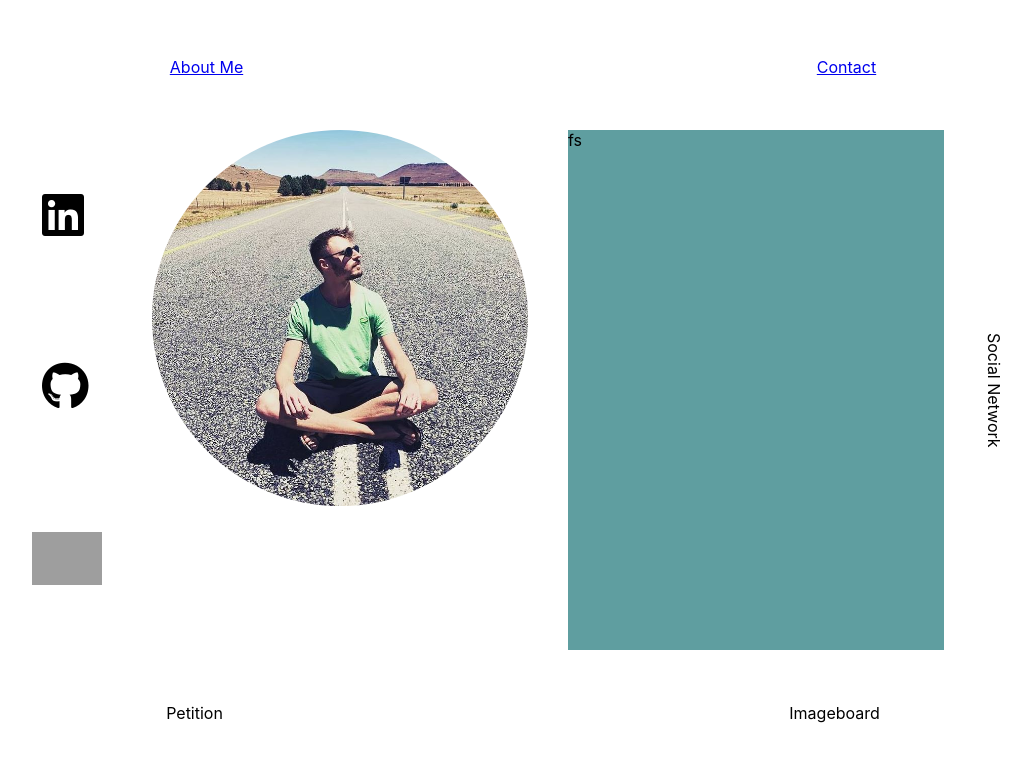
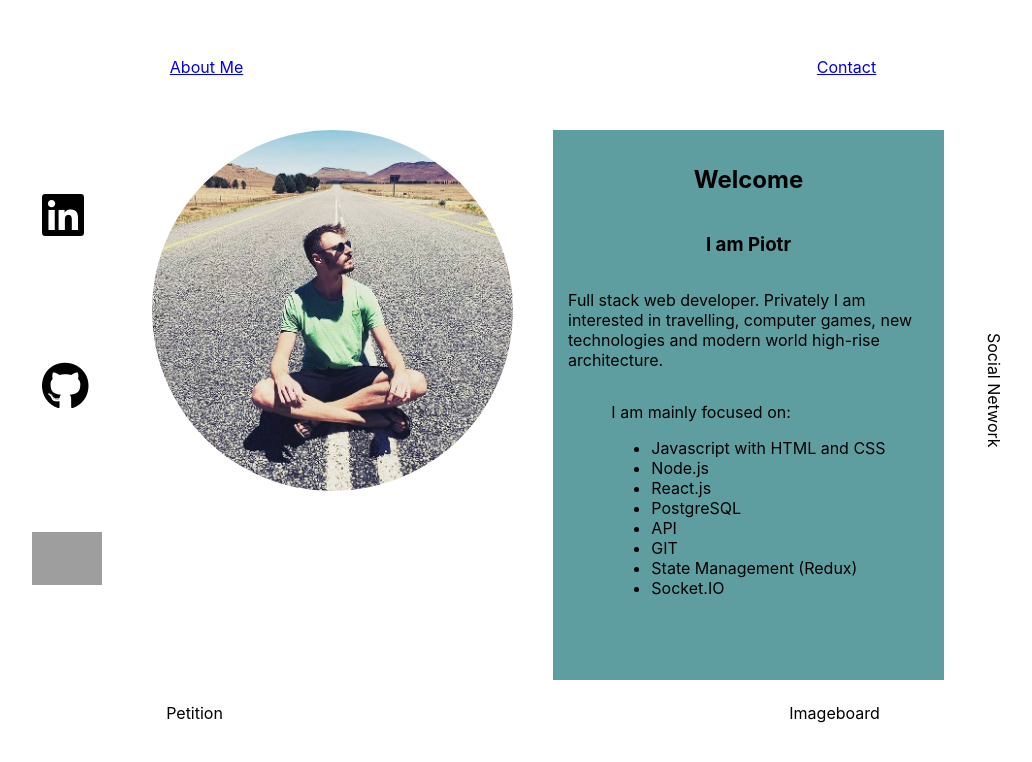
Before and after one commit to pyotreq-tech/portfolio, a React (Create React App) app: page / in a window 1280 px wide. Shown: the top 762 px of the page, without its empty margins (117-1149 px from the left). Built offline with nearby package versions, Linux system fonts and the light colour scheme; grey boxes are pictures that could not be loaded.

Commit message:
About Me component

```diff
--- a/src/AboutMe.js
+++ b/src/AboutMe.js
@@ -7,8 +7,36 @@ function AboutMe() {
                     style={{ borderRadius: "50%", maxWidth: "100%" }}
                 />
             </div>
-            <div className="half" style={{ backgroundColor: "CADETBLUE" }}>
-                fs
+            <div
+                className="half"
+                style={{
+                    padding: "15px",
+                    backgroundColor: "CADETBLUE",
+                    display: "flex",
+                    flexDirection: "column",
+                    alignItems: "center",
+                }}
+            >
+                <h2>Welcome</h2>
+                <h3>I am Piotr</h3>
+                <p>
+                    Full stack web developer. Privately I am interested in
+                    travelling, computer games, new technologies and modern
+                    world high-rise architecture.
+                </p>
+                <p>
+                    I am mainly focused on:
+                    <ul>
+                        <li>Javascript with HTML and CSS</li>
+                        <li>Node.js</li>
+                        <li>React.js</li>
+                        <li>PostgreSQL</li>
+                        <li>API</li>
+                        <li>GIT</li>
+                        <li>State Management (Redux)</li>
+                        <li>Socket.IO</li>
+                    </ul>
+                </p>
             </div>
         </>
     );
```
Also changed, not shown: public/pyotreq.JPG, 1 other file (tests, documents, lock files or other folders).
